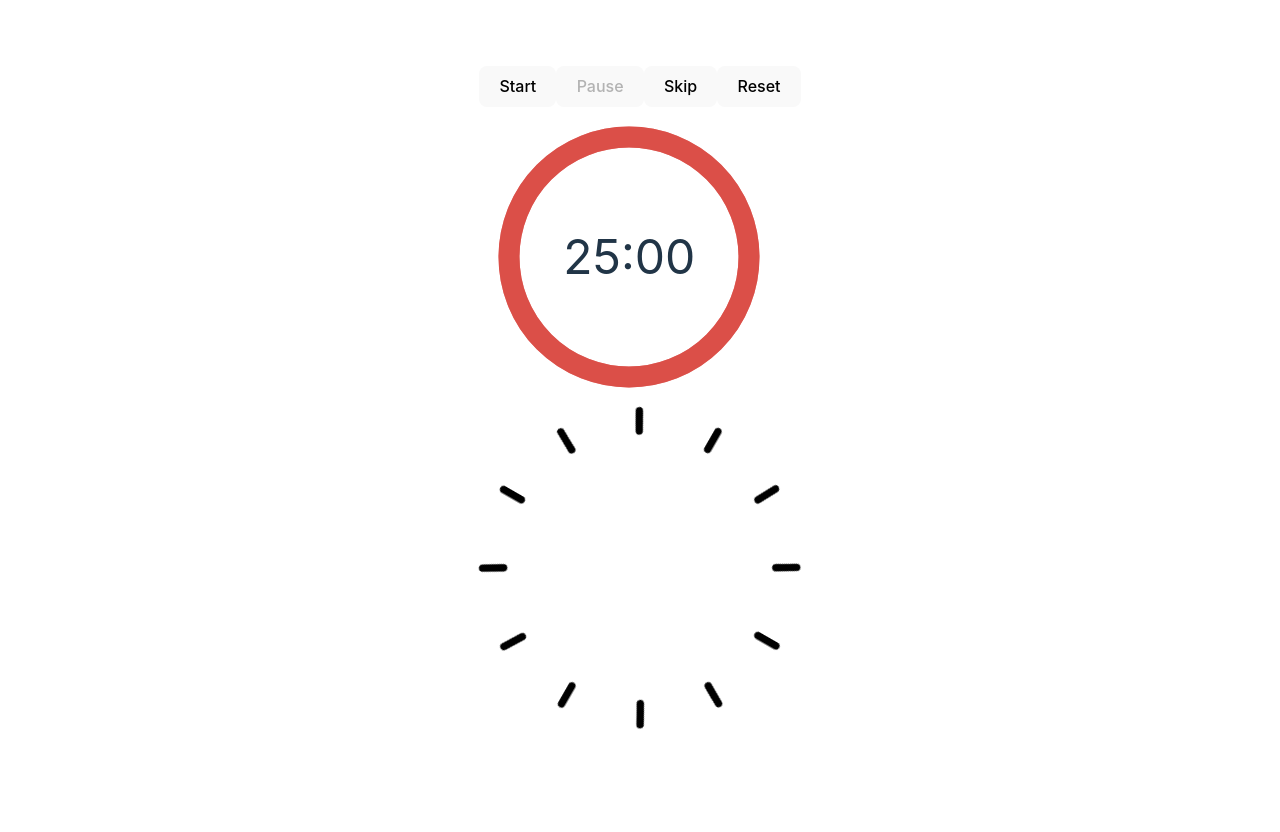
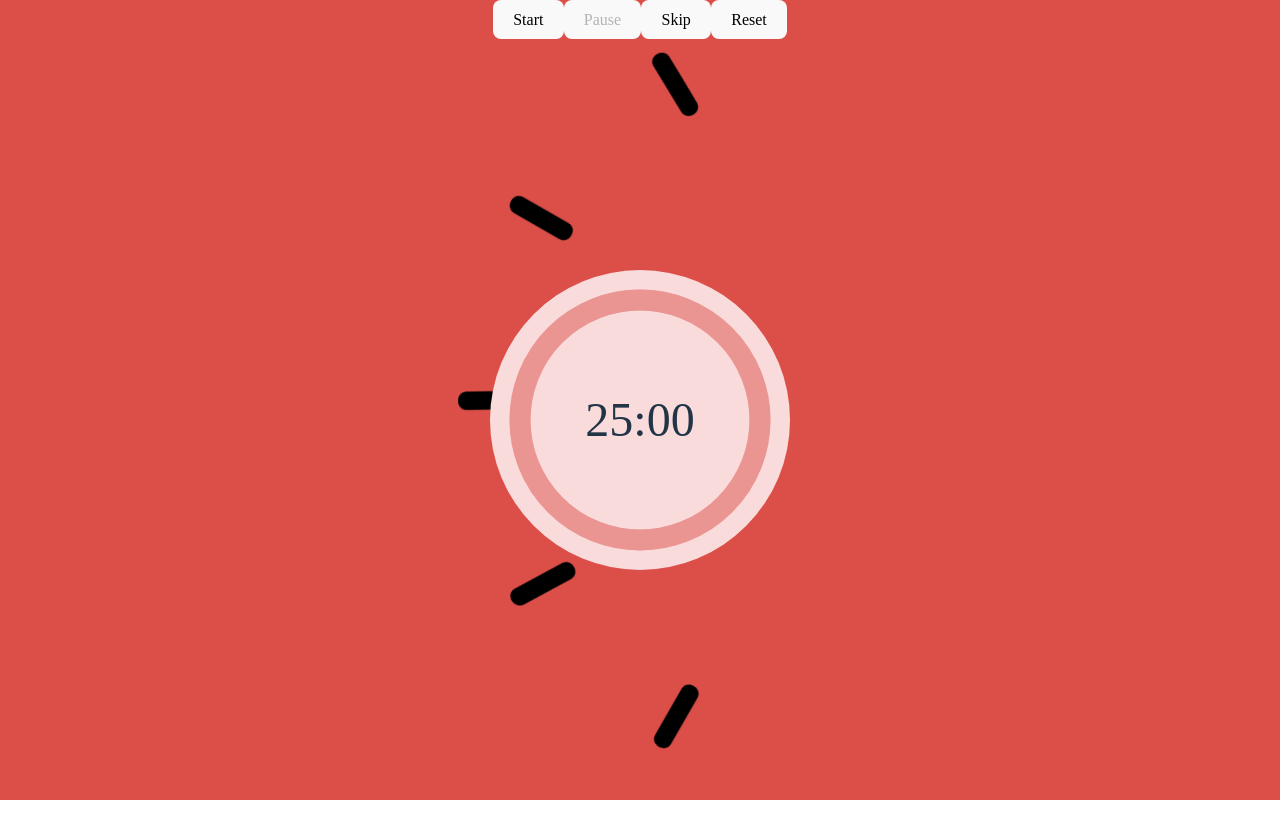
Before and after one commit to akcode2/pomodoro, a React (Vite) app: page / in a window 1280 px wide. Before the commit the page ends 800 px from the top, so only its background shows below. Built offline with nearby package versions, Linux system fonts and the light colour scheme.

Commit message:
Implement play/pause on ticking animation

```diff
--- a/src/App.css
+++ b/src/App.css
@@ -1,25 +1,23 @@
+
 #root {
-  max-width: 1280px;
+  max-width: 320px;
+  height: 100vh;
   margin: 0 auto;
   padding: 2rem;
   text-align: center;
+  position: relative;
+  overflow: hidden;
+  display: flex;
+  flex-direction: column;
 }
 
-@keyframes rotate {
-  0% {
-    transform: rotate(0deg);
-  }
+.btnContainer {
+  z-index: 2;
+}
 
-  55% {
-    transform: rotate(32deg);
-  }
-  72% {
-    transform: rotate(28deg);
-  }
-
-  100% {
-    transform: rotate(30deg);
-  }
+.timer, #timeSpan {
+  margin: auto;
+  z-index: 2;
 }
 
 /* Set height and width on timer container */
@@ -50,7 +48,7 @@
 }
 
 .outerCircle {
-  fill: #;
+  fill: #fadbdb;
 }
 /* Remove SVG fill and stroke to allow time span to appear through */
 .timer__circle {
@@ -61,7 +59,7 @@
 /* SVG path to display timer progress */
 .timer__path-elapsed {
   stroke-width: 7px;
-  stroke: #EB9592;
+  stroke: #F3B8B7;
 }
 
 .timer__path-remaining {
@@ -78,7 +76,7 @@
   /* One second aligns with the speed of the countdown timer */
   transition: 1s linear all;
 
-  stroke: #DB4F48;
+  stroke: #EB9592;
 }
 
 .timer__svg {
@@ -86,7 +84,33 @@
   transform: scaleX(-1);
 }
 
+#clockTickAnimation {
+  position: absolute;
+  height: 100vh;
+  width: 100vh;
+  left: 0;
+  z-index: 1;
+}
+
 /* Animate clock ticks */
+
+@keyframes rotate {
+  0% {
+    transform: rotate(0deg);
+  }
+
+  55% {
+    transform: rotate(32deg);
+  }
+  72% {
+    transform: rotate(28deg);
+  }
+
+  100% {
+    transform: rotate(30deg);
+  }
+}
+
 .rotate-svg {
   animation-name: rotate;
   animation-duration: 1s;
@@ -96,3 +120,7 @@
   /* animation-timing-function: ease-in; */
   animation-iteration-count: infinite;
 }
+
+.pause-rotate-svg {
+  fill: blue;
+}
--- a/src/App.jsx
+++ b/src/App.jsx
@@ -5,68 +5,6 @@ const App = () => {
   const [paused, setPaused] = useState(true);
   const [mode, setMode] = useState("focus");
   const [remainingSeconds, setRemainingSeconds] = useState(25 * 60);
-
-  useEffect(() => {
-    let interval;
-    if (!paused && remainingSeconds > 0) {
-      interval = setInterval(() => {
-        // Update remaining seconds
-        setRemainingSeconds((prevSeconds) => prevSeconds - 1);
-
-        /* Update the progress bar */
-
-        // Determine fraction of time remaining
-        const timeLimit = (mode === "focus" ? 1500 : 300)
-        const rawTimeFraction = remainingSeconds / timeLimit;
-        const timeFraction = rawTimeFraction - (1 / timeLimit) * (1 - rawTimeFraction);
-
-        // Compute the length of dash representing progress
-        // This number is proportional to 251.327 (2 * pi * 40 (radius of the circle in svg))
-        const circleDasharray = `${(timeFraction * 251.327).toFixed(0)} 251.327`;
-
-        // Set the progress bar's length
-        document
-          .getElementById("timer-path-remaining")
-          .setAttribute("stroke-dasharray", circleDasharray);
-      }, 1000);
-    }
-    return () => clearInterval(interval);
-  }, [paused, remainingSeconds]);
-
-  const handleStart = () => {
-    setPaused(false);
-    console.log(`updated paused:${paused}`);
-  };
-  const handlePause = () => {
-    setPaused(true);
-  };
-
-  const handleSkip = () => {
-    if (mode === "focus") {
-      setMode("break");
-      setRemainingSeconds(5 * 60);
-      document.querySelector(".timer__path-elapsed").style.stroke = "#91EBA0";
-      document.querySelector(".timer__path-remaining").style.stroke = "#48DB63";
-    } else {
-      setMode("focus");
-      setRemainingSeconds(25 * 60);
-      document.querySelector(".timer__path-elapsed").style.stroke = "#EB9592";
-      document.querySelector(".timer__path-remaining").style.stroke = "#DB4F48";
-    }
-  };
-
-  const handleReset = () => {
-    if (mode === "focus") {
-      setRemainingSeconds(25 * 60);
-    } else {
-      setRemainingSeconds(5 * 60);
-    }
-  };
-
-  // Calculate remaining time as a fraction
-  function calculateTimeFraction() {
-    return;
-  }
 
   const clockTicksSVG = (
     <svg
@@ -387,12 +325,75 @@ const App = () => {
     </svg>
   );
 
+  useEffect(() => {
+    let interval;
+    if (!paused && remainingSeconds > 0) {
+      interval = setInterval(() => {
+        // Update remaining seconds
+        setRemainingSeconds((prevSeconds) => prevSeconds - 1);
+
+        /* Update the progress bar */
+
+        // Determine fraction of time remaining
+        const timeLimit = mode === "focus" ? 1500 : 300;
+        const rawTimeFraction = remainingSeconds / timeLimit;
+        const timeFraction =
+          rawTimeFraction - (1 / timeLimit) * (1 - rawTimeFraction);
+
+        // Compute the length of dash representing progress
+        // This number is proportional to 251.327 (2 * pi * 40 (radius of the circle in svg))
+        const circleDasharray = `${(timeFraction * 251.327).toFixed(
+          0
+        )} 251.327`;
+
+        // Set the progress bar's length
+        document
+          .getElementById("timer-path-remaining")
+          .setAttribute("stroke-dasharray", circleDasharray);
+      }, 1000);
+    }
+    return () => clearInterval(interval);
+  }, [paused, remainingSeconds]);
+
+  const handleStart = () => {
+    setPaused(false);
+    document.querySelector("#clockTickAnimation > svg").setAttribute("class", "rotate-svg");
+    console.log(`updated paused:${paused}`);
+  };
+  const handlePause = () => {
+    setPaused(true);
+    document.querySelector("#clockTickAnimation > svg").setAttribute("class", "pause-rotate-svg");
+  };
+
+  const handleSkip = () => {
+    if (mode === "focus") {
+      setMode("break");
+      setRemainingSeconds(5 * 60);
+      document.querySelector(".timer__path-elapsed").style.stroke = "#91EBA0";
+      document.querySelector(".timer__path-remaining").style.stroke = "#48DB63";
+    } else {
+      setMode("focus");
+      setRemainingSeconds(25 * 60);
+      document.querySelector(".timer__path-elapsed").style.stroke = "#EB9592";
+      document.querySelector(".timer__path-remaining").style.stroke = "#DB4F48";
+    }
+  };
+
+  const handleReset = () => {
+    if (mode === "focus") {
+      setRemainingSeconds(25 * 60);
+    } else {
+      setRemainingSeconds(5 * 60);
+    }
+  };
+
   const minutes = `${Math.floor(remainingSeconds / 60)}`.padStart(2, 0);
   const seconds = `${remainingSeconds % 60}`.padStart(2, 0);
   let remainingPathColor = "#EB9592";
 
   return (
     <>
+      <div className="btnContainer">
         <button onClick={handleStart} disabled={!paused}>
           Start
         </button>
@@ -401,6 +402,7 @@ const App = () => {
         </button>
         <button onClick={handleSkip}>Skip</button>
         <button onClick={handleReset}>Reset</button>
+      </div>
       <div className="timer">
         <svg
           className="timer__svg"
@@ -427,8 +429,7 @@ const App = () => {
           {`${minutes}`}:{seconds}
         </span>
       </div>
-
-      {clockTicksSVG}
+      <div id="clockTickAnimation">{clockTicksSVG}</div>
     </>
   );
 };
--- a/src/index.css
+++ b/src/index.css
@@ -1,40 +1,16 @@
-:root {
-  font-family: Inter, system-ui, Avenir, Helvetica, Arial, sans-serif;
-  line-height: 1.5;
-  font-weight: 400;
 
-  color-scheme: light dark;
-  color: rgba(255, 255, 255, 0.87);
-  background-color: #242424;
-
-  font-synthesis: none;
-  text-rendering: optimizeLegibility;
-  -webkit-font-smoothing: antialiased;
-  -moz-osx-font-smoothing: grayscale;
-  -webkit-text-size-adjust: 100%;
-}
-
-a {
-  font-weight: 500;
-  color: #646cff;
-  text-decoration: inherit;
-}
-a:hover {
-  color: #535bf2;
-}
 
 body {
   margin: 0;
   display: flex;
   place-items: center;
-  min-width: 320px;
-  min-height: 100vh;
+  height: 100vh;
+  width: 100vw;
+  overflow: hidden;
+  background-color: #db4f48;
 }
 
-h1 {
-  font-size: 3.2em;
-  line-height: 1.1;
-}
+
 
 button {
   border-radius: 8px;
```
Lines whose indentation alone changed are shown as unchanged.
